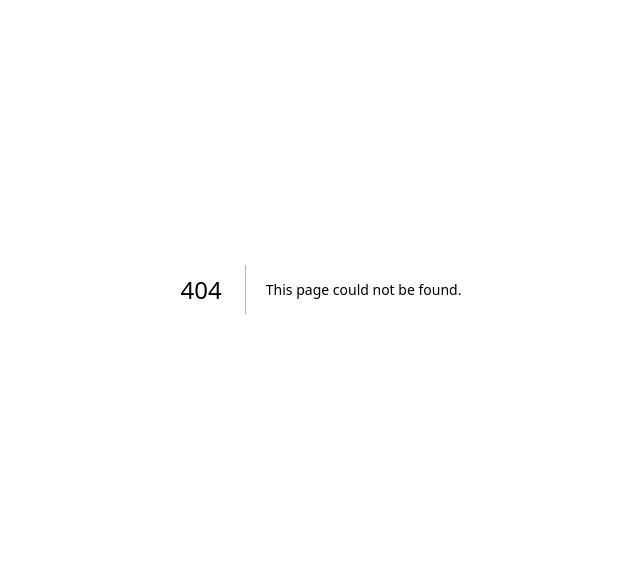
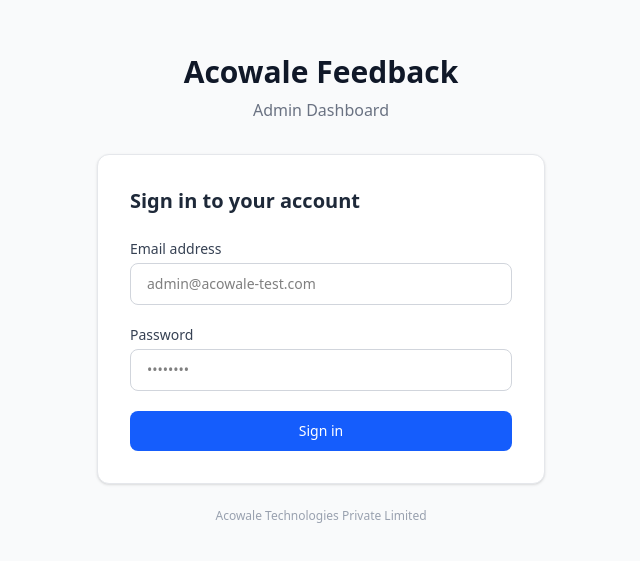
Before and after one commit to Amarnath43/Feedback-CRM, a Next.js app: page /admin/login in a window 1280 px wide. Before the commit this address had no page. Shown: the part 111-672 px from the top of the page, without its empty margins (319-959 px from the left). Built offline with nearby package versions, Linux system fonts and the light colour scheme.

Commit message:
feat: add NextAuth credentials auth

```diff
--- /dev/null
+++ b/middleware.ts
@@ -0,0 +1,22 @@
+import { auth } from "@/auth";
+import { NextResponse } from "next/server";
+
+
+export default auth((req) => {
+  const isLoggedIn = !!req.auth;
+  const isLoginPage = req.nextUrl.pathname === "/admin/login";
+
+  if (!isLoggedIn && !isLoginPage) {
+    return NextResponse.redirect(new URL("/admin/login", req.nextUrl));
+  }
+
+  if (isLoggedIn && isLoginPage) {
+    return NextResponse.redirect(new URL("/admin/dashboard", req.nextUrl));
+  }
+
+  return NextResponse.next();
+});
+
+export const config = {
+  matcher: ["/admin/:path*"],
+};
--- a/package.json
+++ b/package.json
@@ -2,7 +2,7 @@
   "name": "acowale-feedback",
   "version": "0.1.0",
   "private": true,
-    "prisma": {
+  "prisma": {
     "seed": "tsx prisma/seed.ts"
   },
   "scripts": {
--- /dev/null
+++ b/src/app/admin/login/page.tsx
@@ -0,0 +1,117 @@
+"use client";
+
+import { signIn } from "next-auth/react";
+import { useRouter } from "next/navigation";
+import { useState } from "react";
+
+export default function LoginPage() {
+  const router = useRouter();
+  const [email, setEmail] = useState("");
+  const [password, setPassword] = useState("");
+  const [error, setError] = useState<string | null>(null);
+  const [loading, setLoading] = useState(false);
+
+  async function handleSubmit(e: React.FormEvent) {
+    e.preventDefault();
+    setLoading(true);
+    setError(null);
+
+    const res = await signIn("credentials", {
+      email,
+      password,
+      redirect: false,
+    });
+
+    setLoading(false);
+
+    if (res?.error) {
+      setError("Invalid email or password. Please try again.");
+      return;
+    }
+
+    router.push("/admin/dashboard");
+    router.refresh();
+  }
+
+  return (
+    <div className="min-h-screen flex items-center justify-center bg-gray-50">
+      <div className="w-full max-w-md">
+        {/* Header */}
+        <div className="text-center mb-8">
+          <h1 className="text-3xl font-bold text-gray-900">
+            Acowale Feedback
+          </h1>
+          <p className="text-gray-500 mt-2">Admin Dashboard</p>
+        </div>
+
+        {/* Card */}
+        <div className="bg-white rounded-xl shadow-sm border border-gray-200 p-8">
+          <h2 className="text-xl font-semibold text-gray-800 mb-6">
+            Sign in to your account
+          </h2>
+
+          <form onSubmit={handleSubmit} className="space-y-5">
+            {/* Email */}
+            <div>
+              <label
+                htmlFor="email"
+                className="block text-sm font-medium text-gray-700 mb-1"
+              >
+                Email address
+              </label>
+              <input
+                id="email"
+                type="email"
+                value={email}
+                onChange={(e) => setEmail(e.target.value)}
+                required
+                placeholder="admin@acowale-test.com"
+                className="w-full border border-gray-300 rounded-lg px-4 py-2.5 text-sm focus:outline-none focus:ring-2 focus:ring-blue-500 focus:border-transparent"
+              />
+            </div>
+
+            {/* Password */}
+            <div>
+              <label
+                htmlFor="password"
+                className="block text-sm font-medium text-gray-700 mb-1"
+              >
+                Password
+              </label>
+              <input
+                id="password"
+                type="password"
+                value={password}
+                onChange={(e) => setPassword(e.target.value)}
+                required
+                placeholder="••••••••"
+                className="w-full border border-gray-300 rounded-lg px-4 py-2.5 text-sm focus:outline-none focus:ring-2 focus:ring-blue-500 focus:border-transparent"
+              />
+            </div>
+
+            {/* Error */}
+            {error && (
+              <div className="bg-red-50 border border-red-200 text-red-700 text-sm px-4 py-3 rounded-lg">
+                {error}
+              </div>
+            )}
+
+            {/* Submit */}
+            <button
+              type="submit"
+              disabled={loading}
+              className="w-full bg-blue-600 hover:bg-blue-700 disabled:opacity-50 disabled:cursor-not-allowed text-white font-medium py-2.5 rounded-lg transition-colors text-sm"
+            >
+              {loading ? "Signing in…" : "Sign in"}
+            </button>
+          </form>
+        </div>
+
+        {/* Footer */}
+        <p className="text-center text-xs text-gray-400 mt-6">
+          Acowale Technologies Private Limited
+        </p>
+      </div>
+    </div>
+  );
+}
--- /dev/null
+++ b/src/app/api/auth/[...nextauth]/route.ts
@@ -0,0 +1,2 @@
+import { handlers } from "@/auth";
+export const { GET, POST } = handlers;
--- /dev/null
+++ b/src/auth.ts
@@ -0,0 +1,56 @@
+import NextAuth from "next-auth";
+import Credentials from "next-auth/providers/credentials";
+import bcrypt from "bcryptjs";
+import { prisma } from "@/lib/prisma";
+import { z } from "zod";
+
+const loginSchema = z.object({
+  email: z.string().email(),
+  password: z.string().min(8).max(128),
+});
+
+export const { handlers, auth, signIn, signOut } = NextAuth({
+  session: { strategy: "jwt", maxAge: 7 * 24 * 60 * 60 },
+  pages: { signIn: "/admin/login" },
+  providers: [
+    Credentials({
+      credentials: {
+        email: { label: "Email", type: "email" },
+        password: { label: "Password", type: "password" },
+      },
+      async authorize(credentials) {
+        const parsed = loginSchema.safeParse(credentials);
+        if (!parsed.success) return null;
+
+        const user = await prisma.adminUser.findUnique({
+          where: { email: parsed.data.email },
+        });
+        if (!user) return null;
+
+        const ok = await bcrypt.compare(
+          parsed.data.password,
+          user.passwordHash
+        );
+        if (!ok) return null;
+
+        return {
+          id: user.id,
+          email: user.email,
+          name: user.name,
+        };
+      },
+    }),
+  ],
+  callbacks: {
+    async jwt({ token, user }) {
+      if (user) token.id = user.id;
+      return token;
+    },
+    async session({ session, token }) {
+      if (token.id && session.user) {
+        session.user.id = token.id as string;
+      }
+      return session;
+    },
+  },
+});
--- /dev/null
+++ b/src/lib/auth/require-admin.ts
@@ -0,0 +1,22 @@
+import { auth } from "@/auth";
+import { NextResponse } from "next/server";
+
+export async function requireAdmin() {
+  const session = await auth();
+
+  if (!session?.user?.id) {
+    return {
+      ok: false as const,
+      response: NextResponse.json(
+        { error: "Unauthorized" },
+        { status: 401 }
+      ),
+    };
+  }
+
+  return {
+    ok: true as const,
+    userId: session.user.id,
+    user: session.user,
+  };
+}
--- /dev/null
+++ b/src/lib/prisma.ts
@@ -0,0 +1,12 @@
+import { PrismaClient } from "@prisma/client";
+
+const globalForPrisma = globalThis as unknown as {
+  prisma: PrismaClient | undefined;
+};
+
+export const prisma =
+  globalForPrisma.prisma ?? new PrismaClient();
+
+if (process.env.NODE_ENV !== "production") {
+  globalForPrisma.prisma = prisma;
+}
--- /dev/null
+++ b/src/types/next-auth.d.ts
@@ -0,0 +1,22 @@
+import "next-auth";
+import "next-auth/jwt";
+
+declare module "next-auth" {
+  interface Session {
+    user: {
+      id: string;
+      email?: string | null;
+      name?: string | null;
+    };
+  }
+
+  interface User {
+    id: string;
+  }
+}
+
+declare module "next-auth/jwt" {
+  interface JWT {
+    id?: string;
+  }
+}
```
